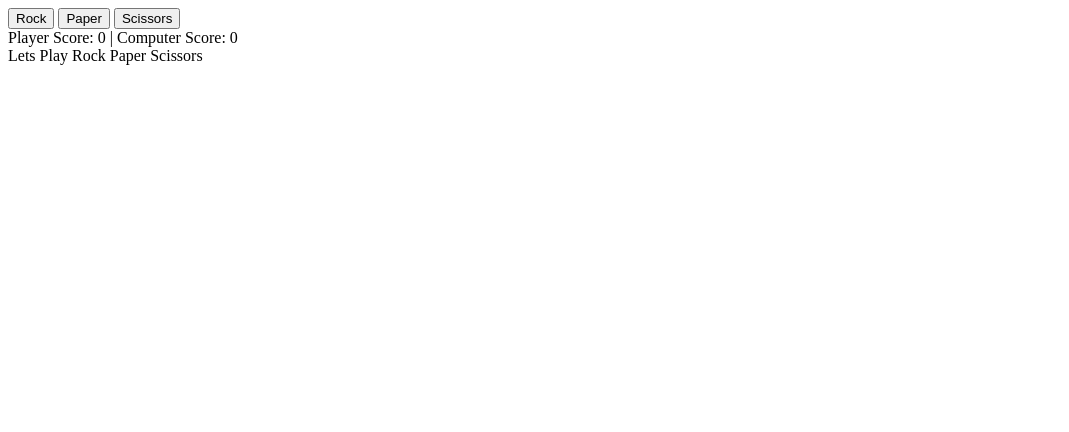
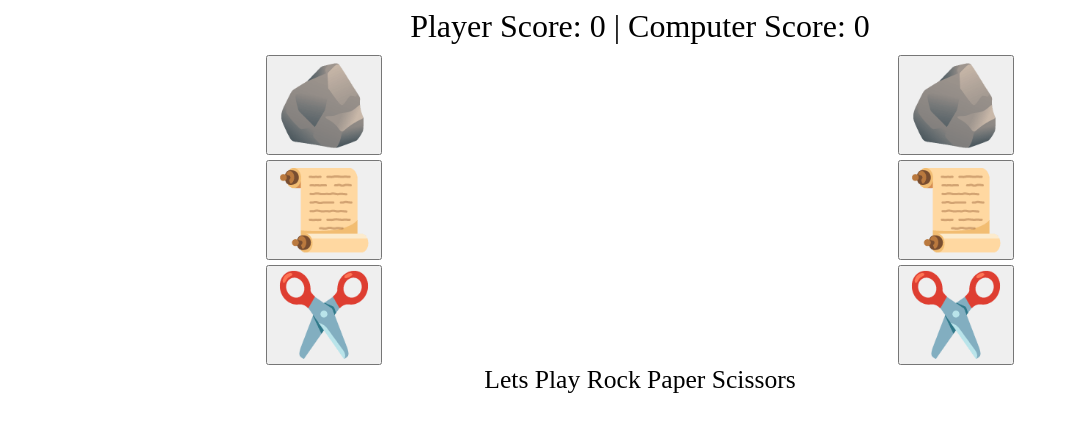
Before and after one commit to jacobwendell/odin-rockpaperscissors, a plain HTML site: page index.html in a window 1280 px wide. Shown: the whole page, without its empty margins (0-1069 px from the left). Drawn offline with Linux system fonts and the light colour scheme.

Commit message:
Basic styling

```diff
--- a/index.html
+++ b/index.html
@@ -8,14 +8,23 @@
     <link rel="stylesheet" href="./styles/style.css"
 </head>
 <body>
-    <div class="buttons">
-    <button id="rock">Rock</button>
-    <button id="paper">Paper</button>
-    <button id="scissors">Scissors</button>
+    <div class="scoreboard"></div>
+    <div class="flex">
+        <div class="player buttons">
+            <button class="button2" id="rock">🪨</button>
+            <button class="button2" id="paper">📜</button>
+            <button class="button2" id="scissors">✂️</button>
+        </div>
+        <div class="computer buttons">
+            <button class="button2" id="computer-rock">🪨</button>
+            <button class="button2" id="computer-paper">📜</button>
+            <button class="button2" id="computer-scissors">✂️</button>
+        </div>
     </div>
-    <div class="scoreboard"></div>
     <div class="display"></div>
-    <button class="hidden" id="play-again">Play Again</button>
+    <div class="playagain">
+        <button class="hidden2 hidden" id="play-again">Play Again</button>
+    </div>
     <script type="text/javascript" src="javascript/script.js"></script>
 </body>
 </html>
--- a/styles/style.css
+++ b/styles/style.css
@@ -1,3 +1,39 @@
+.scoreboard {
+    text-align: center;
+    font-size: 2em;
+    margin-bottom: 10px;
+}
+
+.display {
+    text-align: center;
+    font-size: 1.6em;
+}
+
+.flex {
+    display: flex;
+    justify-content: space-around;
+}
+
+.buttons {
+    display: flex;
+    flex-direction: column;
+    justify-content: center;
+    gap: 5px;
+}
+
+.button2 {
+    font-size: 5em;
+}
+
+.playagain {
+    display: flex;
+}
+
 .hidden {
     display: none;
 }
+
+.hidden2 {
+    margin: 10px auto;
+    font-size: 1.2em;
+}
```
